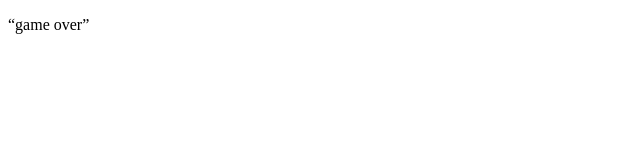
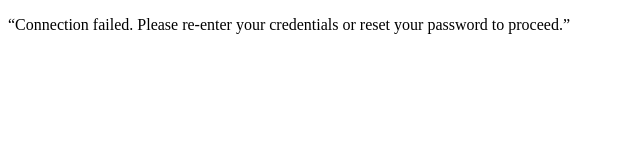
Before and after one commit to suzukin/Flipper-demo, a plain HTML site: page index.html in a window 1280 px wide. Shown: the whole page, without its empty margins (0-640 px from the left). Drawn offline with Linux system fonts and the light colour scheme.

Commit message:
Update index.html

```diff
--- a/index.html
+++ b/index.html
@@ -3,9 +3,9 @@
   <head>
     <meta charset="utf-8" />
     <meta name="viewport" content="width=device-width" />
-    <title>Flipper-demo</title>
+    <title>DTS2024 Flipper-demo</title>
   </head>
   <body>
-    <p>“game over”</p>
+    <p>“Connection failed. Please re-enter your credentials or reset your password to proceed.”</p>
   </body>
 </html>
```
